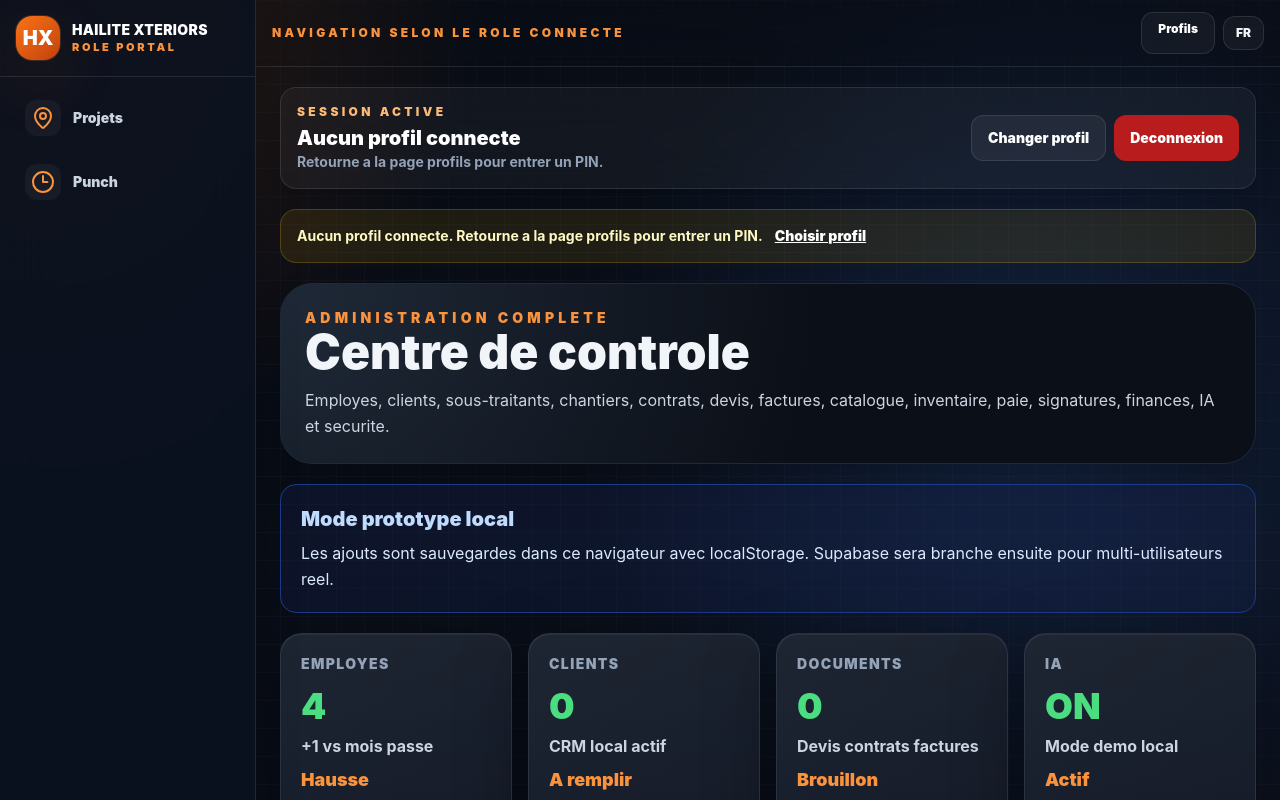
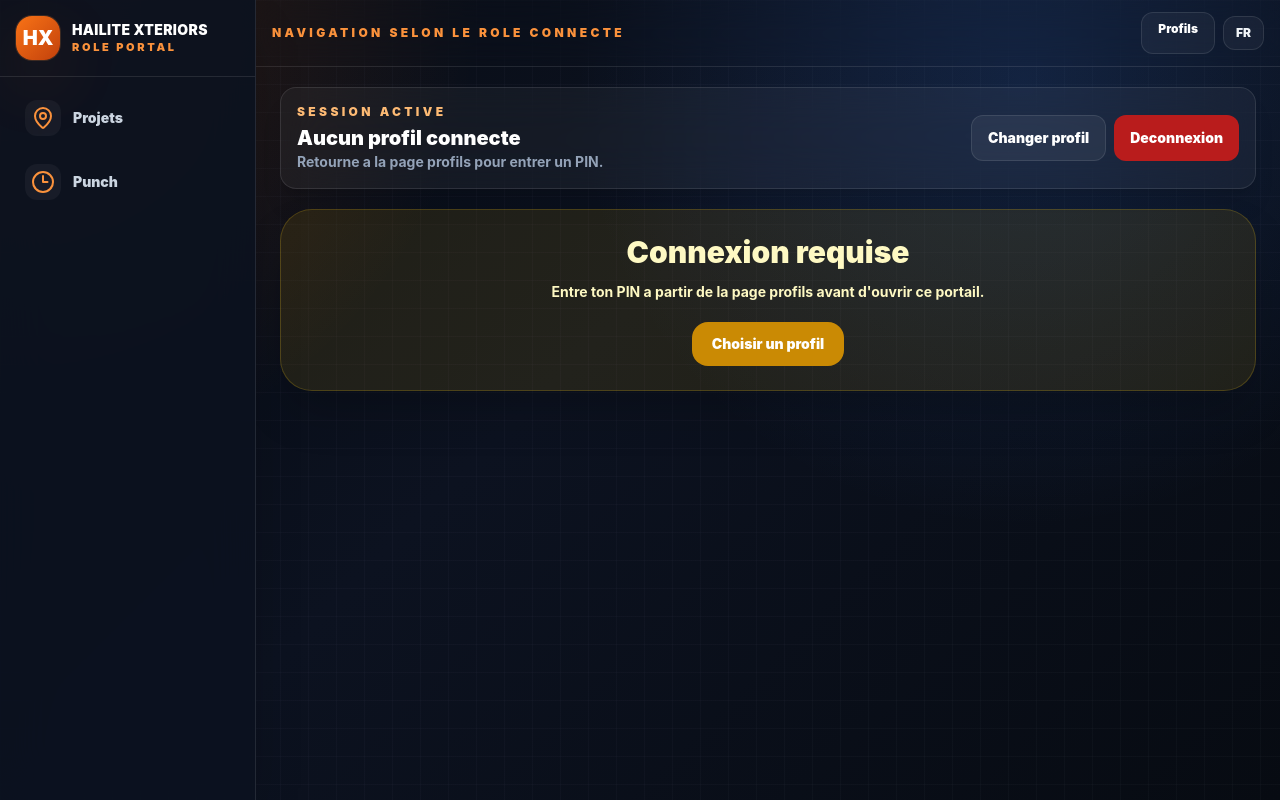
Before and after one commit to bisaillonpatrick1979-dev/Chatgpt-hailite-, a Next.js app: page /admin in a window 1280 px wide. Shown: the top 800 px of the page. Built offline with nearby package versions, Linux system fonts and the light colour scheme.

Commit message:
Block admin portal content by role

```diff
--- a/app/admin/page.tsx
+++ b/app/admin/page.tsx
@@ -10,12 +10,12 @@ import { InvoiceCalculator } from "@/components/InvoiceCalculator";
 import { StorageSelector } from "@/components/StorageSelector";
 import { FinanceMiniChart } from "@/components/FinanceMiniChart";
 import { LocalDataNotice } from "@/components/LocalDataNotice";
-import { RoleAccessNotice } from "@/components/RoleAccessNotice";
+import { RoleGate } from "@/components/RoleGate";
 
 export default function Admin() {
   return (
     <AppShell>
-      <RoleAccessNotice allowedRoles={["Administrateur"]} />
+      <RoleGate allowedRoles={["Administrateur"]}>
         <section className="rounded-[2rem] border border-slate-800 bg-[radial-gradient(circle_at_top_left,#1f2937,#0b0f17_55%)] p-6 shadow-2xl">
           <p className="text-sm font-black uppercase tracking-[0.3em] text-orange-400">Administration complete</p>
           <h1 className="text-5xl font-black">Centre de controle</h1>
@@ -41,6 +41,7 @@ export default function Admin() {
           <h2 className="text-2xl font-black text-orange-400">Securite portails</h2>
           <p className="large-readable mt-4 text-slate-300">Employes et sous-traitants voient seulement leurs donnees. Les clients, finances, profits, devis, contrats et rapports admin restent caches.</p>
         </section>
+      </RoleGate>
     </AppShell>
   );
 }
```
Lines whose indentation alone changed are shown as unchanged.
